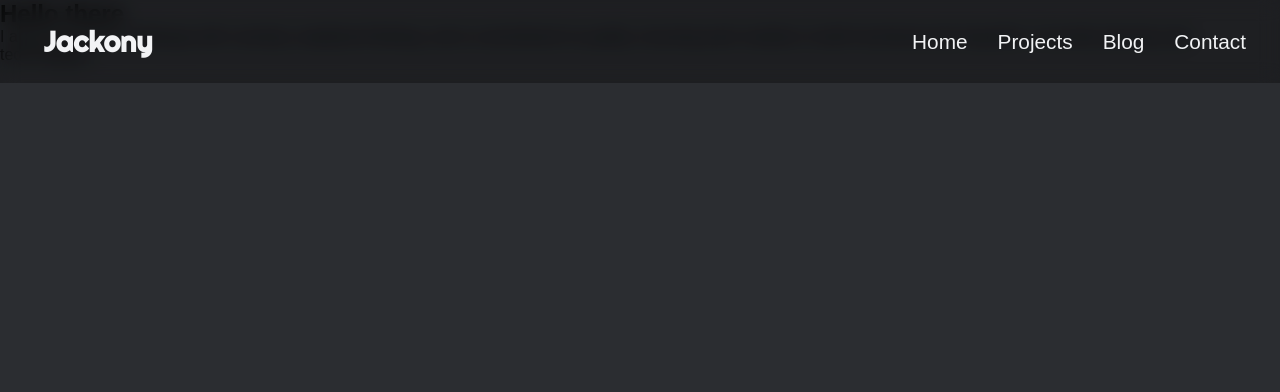
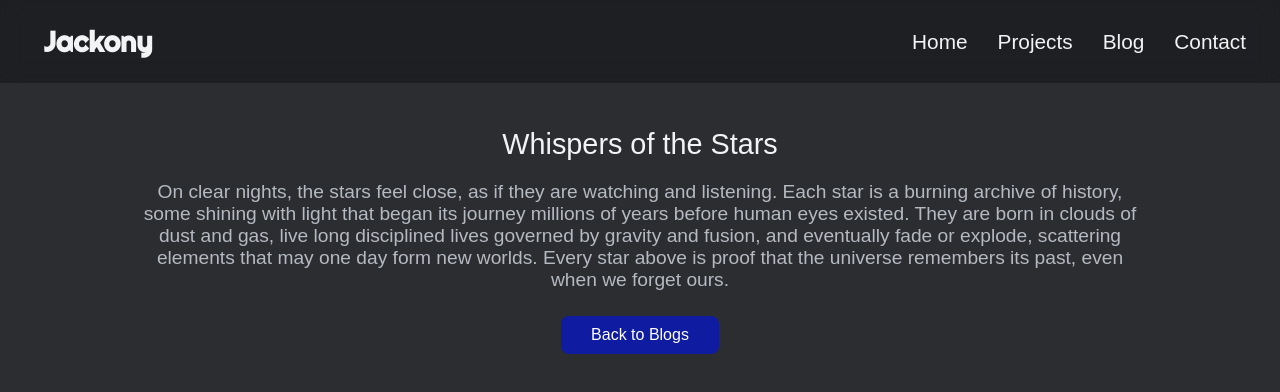
Before and after one commit to dariusjackony/portfolio, a React (Vite) app: page /BlogData/1 in a window 1280 px wide. Shown: the top 392 px of the page. Built offline with nearby package versions, Linux system fonts and the light colour scheme; a web font is replaced by a local one.

Commit message:
Update:.. Blog Details

```diff
--- /dev/null
+++ b/src/components/Blog/BlogDetails.css
@@ -0,0 +1,44 @@
+.blog-details-container {
+    margin-top: 8rem;
+    text-align: center;
+}
+.blog-details {
+    max-width: 1000px;
+    margin: 0 auto;
+}
+.post-title {
+    color: var(--text-main);
+    font-size: 1.8rem;
+}
+.post-content {
+    color: var(--text-muted);
+    font-size: 1.2rem;
+    margin-top: 20px;
+}
+.back-btn {
+    margin-top: 25px;
+    padding: 10px 30px;
+    border: none;
+    border-radius: 8px;
+    background-color: var(--blue-btn);
+    color: white;
+    font-size: 1rem;
+}
+@media (max-width: 480px) {
+    .blog-details-container {
+        text-align: left;
+    }
+    .blog-details {
+        max-width: 400px;
+        margin-left: 10px;
+    }
+}
+@media (max-width: 768px) {
+    .blog-details-container {
+        text-align: center;
+    }
+    .blog-details {
+        max-width: 700px;
+        margin: 0 auto;
+    }
+}
--- a/src/components/Blog/BlogDetails.jsx
+++ b/src/components/Blog/BlogDetails.jsx
@@ -1,4 +1,5 @@
 import React from "react";
+import "./BlogDetails.css";
 import { Link, useParams } from "react-router-dom";
 import Posts from "../Blog/Posts";
 export default function BlogDetails(){
@@ -8,9 +9,18 @@ export default function BlogDetails(){
     return <span>No Post Found</span>
    }
     return(
-      <section>
-         <h1>{post.title}</h1>
-         <p>{post.content}</p>
+      <section className="blog-details-container">
+         <div className="blog-details">
+             <span className="post-title">
+               {post.title}
+               </span>
+             <p className="post-content">
+               {post.content}
+             </p>
+         </div>
+         <Link to="/BlogData">
+           <button className="back-btn">Back to Blogs</button>
+         </Link>
       </section>
     )
 }
--- a/src/components/Blog/Posts.jsx
+++ b/src/components/Blog/Posts.jsx
@@ -1,35 +1,36 @@
 
 
 const Posts = [
-    {
+      {
       id: 1,
-      title: "Hello there",
-      subtitle: "This is me again.... :)",
-      content: "I approach every challenge with curiosity, analytical thinking, and a commitment to quality, ensuring each solution is both functional and impactful. Currently learning new technologies."
+      title: "Whispers of the Stars",
+      subtitle: "A silent conversation across time",
+      content: "On clear nights, the stars feel close, as if they are watching and listening. Each star is a burning archive of history, some shining with light that began its journey millions of years before human eyes existed. They are born in clouds of dust and gas, live long disciplined lives governed by gravity and fusion, and eventually fade or explode, scattering elements that may one day form new worlds. Every star above is proof that the universe remembers its past, even when we forget ours."
     },
     {
       id: 2,
-      title: "Hello there",
-      subtitle: "This is me again.... :)",
-      content: "I approach every challenge with curiosity, analytical thinking, and a commitment to quality, ensuring each solution is both functional and impactful. Currently learning new technologies."
+      title: "The Lonely Satellite",
+      subtitle: "Circling without rest",
+      content: "High above the Earth, a satellite moves endlessly along its orbital path, neither falling nor escaping. It has no sense of day or night, only cycles of sunlight and shadow. Built by human hands, it listens quietly—collecting signals, watching clouds form, tracking the movement of oceans and cities. Though silent, it carries voices, data, and stories between people who may never meet, becoming an unseen bridge between distant lives."
     },
     {
       id: 3,
-      title: "Hello there",
-      subtitle: "This is me again.... :)",
-      content: "I approach every challenge with curiosity, analytical thinking, and a commitment to quality, ensuring each solution is both functional and impactful. Currently learning new technologies."
+      title: "Stars Before Us",
+      subtitle: "Light older than memory",
+      content: "Some of the stars we see tonight no longer exist, yet their light continues to travel through space as a final message. This makes the night sky a window into the past, where time folds and distance loses meaning. Looking upward is not just observation—it is time travel. Each point of light reminds us how small we are, and yet how deeply connected we are to the vast universe that surrounds us."
     },
     {
       id: 4,
-      title: "Hello there",
-      subtitle: "This is me again.... :)",
-      content: "I approach every challenge with curiosity, analytical thinking, and a commitment to quality, ensuring each solution is both functional and impactful. Currently learning new technologies."
+      title: "Machines Among the Stars",
+      subtitle: "Human thoughts set free",
+      content: "Satellites are ideas launched into orbit, thoughts turned into metal and code. Once released, they must survive alone, adapting to radiation, extreme temperatures, and the endless pull of gravity. They do not sleep, they do not rest, and they do not complain. Instead, they observe patiently, gathering knowledge and sending it home, extending human perception far beyond the limits of the ground."
     },
     {
       id: 5,
-      title: "Hello there",
-      subtitle: "This is me again.... :)",
-      content: "I approach every challenge with curiosity, analytical thinking, and a commitment to quality, ensuring each solution is both functional and impactful. Currently learning new technologies."
-    },
+      title: "A Sky That Never Ends",
+      subtitle: "Where curiosity lives forever",
+      content: "Space stretches endlessly, filled with stars that burn, satellites that drift, and mysteries that refuse easy answers. The sky teaches patience and humility, reminding us that discovery takes time and silence. Every star observed and every satellite launched is an act of curiosity—a quiet declaration that humanity refuses to stop asking questions, even when answers lie light-years away."
+    }
+
 ]
 export default Posts;
```
